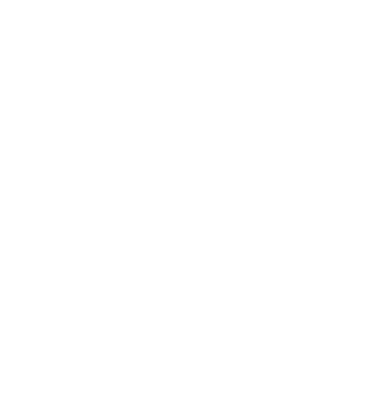
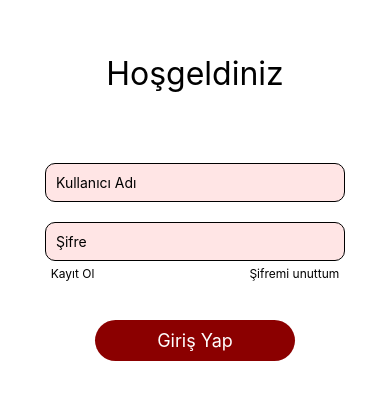
Before and after one commit to Efe-Eroglu/Food-Ordering-App, a React Native app: screen /register in a window 390 px wide. Shown: the part 215-614 px from the top of the page. Built offline with nearby package versions, Linux system fonts and the light colour scheme.

Commit message:
Register Screen

```diff
--- a/App.js
+++ b/App.js
@@ -1,11 +1,23 @@
-import { StatusBar } from 'expo-status-bar';
 import { StyleSheet, Text, View } from 'react-native';
+import { createNativeStackNavigator } from '@react-navigation/native-stack';
+import { NavigationContainer } from '@react-navigation/native';
+import RegisterScreen from './screens/RegisterScreen';
+
+
+
+const Stack = createNativeStackNavigator();
 
 export default function App() {
   return (
-    <View style={styles.container}>
-
-    </View>
+    <NavigationContainer>
+      <Stack.Navigator>
+        <Stack.Screen
+        name="register"
+        component={RegisterScreen}
+        options={{headerShown:false}}
+        />
+      </Stack.Navigator>
+    </NavigationContainer>
   );
 }
 
--- a/package.json
+++ b/package.json
@@ -9,10 +9,14 @@
     "web": "expo start --web"
   },
   "dependencies": {
+    "@react-navigation/native": "^6.1.17",
+    "@react-navigation/native-stack": "^6.9.26",
     "expo": "~50.0.14",
     "expo-status-bar": "~1.11.1",
     "react": "18.2.0",
-    "react-native": "0.73.6"
+    "react-native": "0.73.6",
+    "react-native-safe-area-context": "4.8.2",
+    "react-native-screens": "~3.29.0"
   },
   "devDependencies": {
     "@babel/core": "^7.20.0"
--- /dev/null
+++ b/screens/RegisterScreen.js
@@ -0,0 +1,91 @@
+import {
+  StyleSheet,
+  Text,
+  View,
+  TextInput,
+  TouchableOpacity,
+} from "react-native";
+import React from "react";
+
+export default function RegisterScreen() {
+  return (
+    <View style={styles.container}>
+      <Text style={styles.title}>Hoşgeldiniz</Text>
+      <TextInput
+        style={styles.input}
+        autoCapitalize="sentences"
+        autoCorrect={false}
+        placeholder="Kullanıcı Adı"
+        placeholderTextColor={"black"}
+      />
+      <TextInput
+        style={styles.input}
+        autoCapitalize="sentences"
+        autoCorrect={false}
+        placeholder="Şifre"
+        placeholderTextColor={"black"}
+      />
+
+      <View style={styles.subtitle}>
+
+      <TouchableOpacity >
+        <Text style={styles.subtitleText}>Kayıt Ol</Text>
+      </TouchableOpacity>
+
+      <TouchableOpacity>
+        <Text style={styles.subtitleText}>Şifremi unuttum</Text>
+      </TouchableOpacity>
+
+      </View>
+
+      <TouchableOpacity style={styles.button}>
+        <Text style={styles.buttonText}>Giriş Yap</Text>
+      </TouchableOpacity>
+    </View>
+  );
+}
+
+const styles = StyleSheet.create({
+  title: {
+    fontSize: 32,
+    marginBottom: 50,
+  },
+  container: {
+    backgroundColor: "white",
+    flex: 1,
+    justifyContent: "center",
+    alignItems: "center",
+  },
+  input: {
+    borderColor: "black",
+    borderWidth: 1,
+    padding: 10,
+    borderRadius: 10,
+    width: 300,
+    marginTop: 20,
+    backgroundColor: "rgba(255,0,0,0.1)",
+  },
+  button: {
+    backgroundColor: "darkred",
+    padding: 10,
+    borderRadius: 15,
+    marginTop: 10,
+    width: 200,
+    borderRadius: 50,
+    marginTop: "10%",
+  },
+  buttonText: {
+    color: "white",
+    fontSize: 18,
+    textAlign: "center",
+  },
+  subtitle: {
+    paddingTop:5,
+    width:"74%",
+    justifyContent: "space-between",
+    flexDirection: "row",
+  },
+  subtitleText:{
+    fontSize:12
+  }
+});
```
Also changed, not shown: screens/loginScreen.js (deleted, +0 -12 lines), 1 other file (tests, documents, lock files or other folders).
